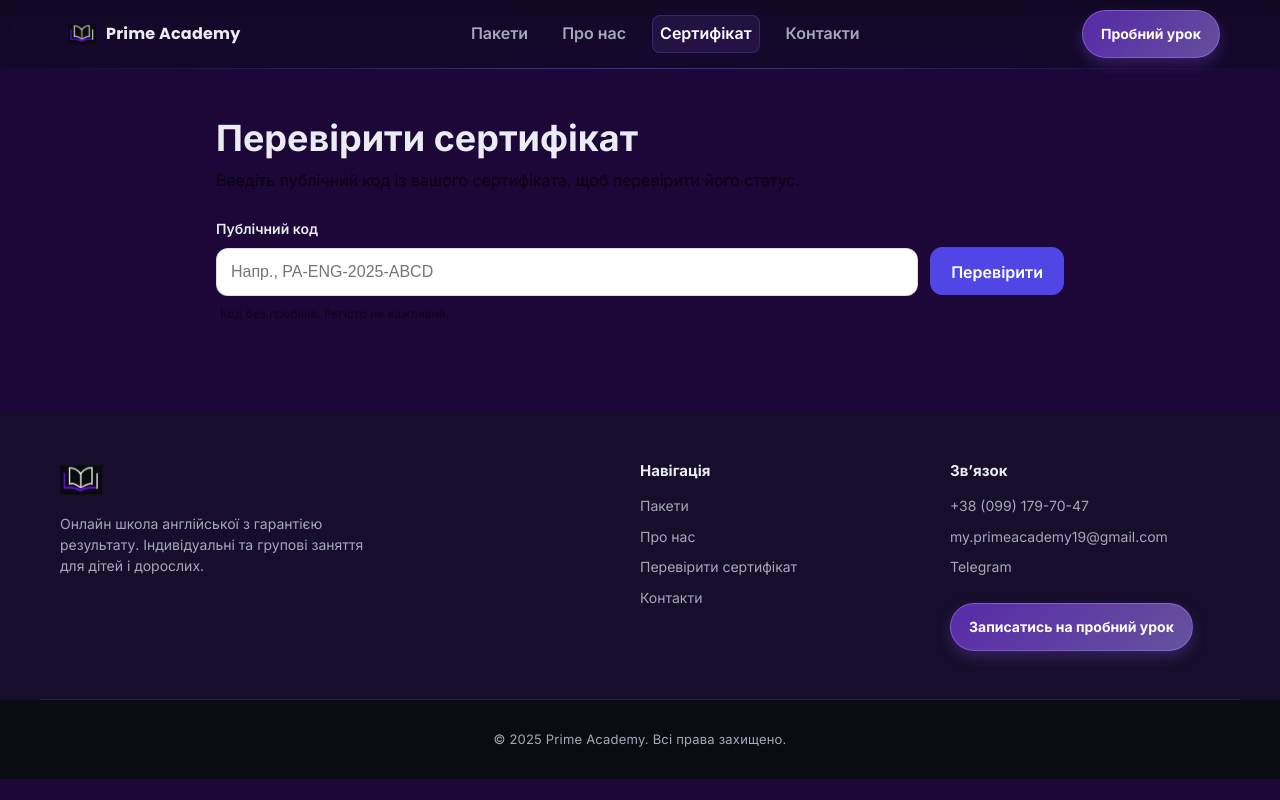
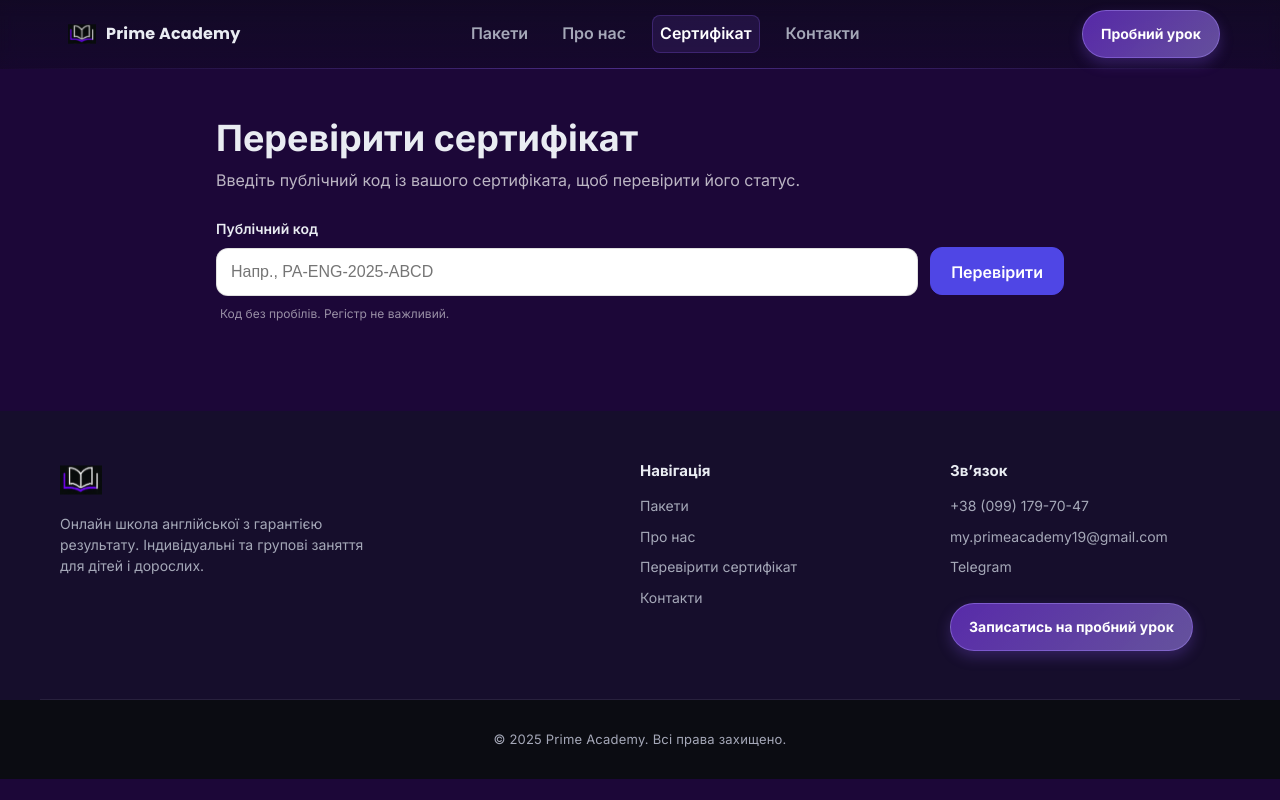
Before and after one commit to Ivan2330/english_app_info, a React (Vite) app in the folder frontend/: page /verify-certificate in a window 1280 px wide. Built offline with nearby package versions, Linux system fonts and the light colour scheme; no server answers.

Commit message:
updating font color certificates page

```diff
--- a/frontend/styles/certificates.css
+++ b/frontend/styles/certificates.css
@@ -20,7 +20,7 @@
 }
 
 .vc__lead {
-    color: rgba(0, 0, 0, .7);
+    color: rgba(255, 255, 255, 0.7);
     margin: 0;
 }
 
@@ -100,7 +100,7 @@
 
 .vc-hint {
     font-size: 12px;
-    color: rgba(0, 0, 0, .55);
+    color: rgba(255, 255, 255, 0.55);
     margin: 0 4px;
 }
 
```
